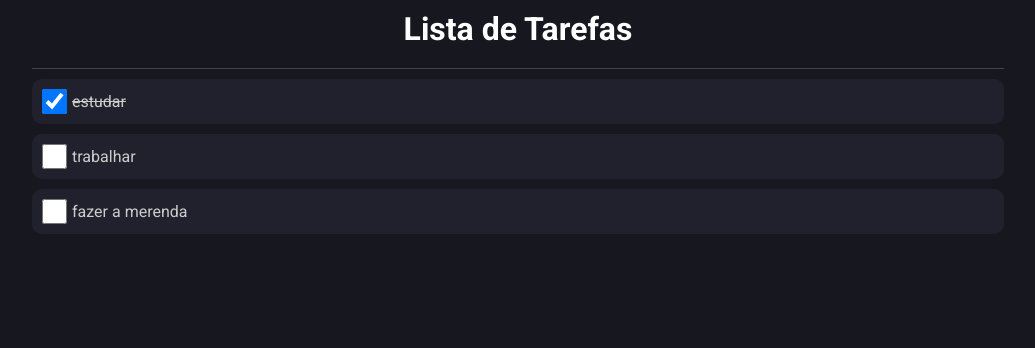
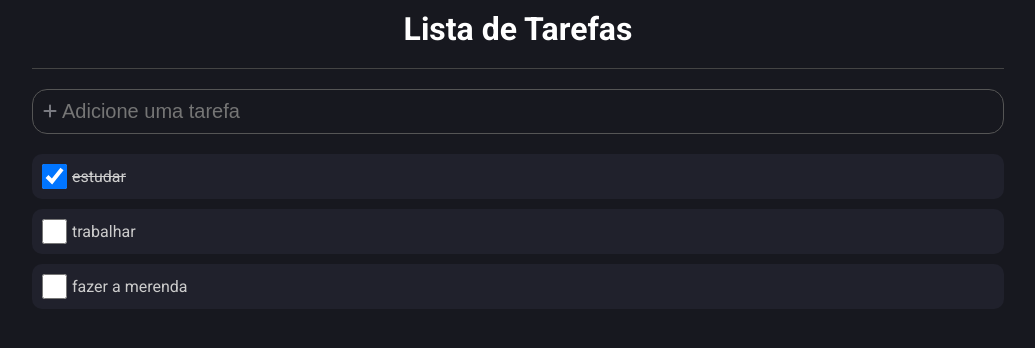
Before and after one commit to ThiagoNascimento1/To-do, a React (Vite) app: page / in a window 1280 px wide. Shown: the top 348 px of the page, without its empty margins (122-1157 px from the left). Built offline with nearby package versions, Linux system fonts and the light colour scheme.

Commit message:
criado o componente de adicao de novas tarefas

```diff
--- a/index.html
+++ b/index.html
@@ -4,6 +4,8 @@
     <meta charset="UTF-8" />
     <link rel="icon" type="image/svg+xml" href="/vite.svg" />
     <meta name="viewport" content="width=device-width, initial-scale=1.0" />
+    <!-- Icon import -->
+    <script src="https://kit.fontawesome.com/788f55f3b4.js" crossorigin="anonymous"></script>
     <title>Lista de Tarefas</title>
   </head>
   <body>
--- /dev/null
+++ b/src/components/AddArea/index.tsx
@@ -0,0 +1,13 @@
+import * as C from './styles';
+
+export const AddArea = () => {
+    return (
+        <C.Container>
+            <div className="icon-add"><i className="fa-solid fa-plus"></i></div>
+            <input
+                type="text"
+                placeholder="Adicione uma tarefa"
+            />
+        </C.Container>
+    )
+}
--- /dev/null
+++ b/src/components/AddArea/styles.ts
@@ -0,0 +1,21 @@
+import styled from 'styled-components';
+
+export const Container = styled.div`
+    display: flex;
+    align-items: center;
+    border: 1px solid #555;
+    border-radius: 15px;
+    padding: 10px;
+    margin: 20px 0;
+
+    .icon-add {
+        margin-right: 5px;
+    }
+
+    input {
+        flex: 1;
+        font-size: 20px;
+        background-color: transparent;
+        color: #fff;
+    }
+`;
--- a/src/components/ListItem/styles.ts
+++ b/src/components/ListItem/styles.ts
@@ -19,7 +19,7 @@ export const Container = styled.div(({ done }: ContainerProps) => (`
     }
 
     label {
-        text-decoration: ${done ? 'line-through' : 'normal'};
+        text-decoration: ${done ? 'line-through' : 'inicial'};
         color: #ccc;
     }
 `
--- a/src/pages/App/index.tsx
+++ b/src/pages/App/index.tsx
@@ -3,6 +3,7 @@ import * as C from './styles';
 
 // Components
 import { ListItem } from '../../components/ListItem';
+import { AddArea } from '../../components/AddArea';
 
 // Hooks
 import { useState } from 'react';
@@ -24,6 +25,8 @@ export const App = () => {
         <C.AreaApp>
           <C.Header>Lista de Tarefas</C.Header>
 
+            <AddArea />
+
             {list.map((item, key) => (
               <ListItem item={item} key={key} />
             ))}
```
